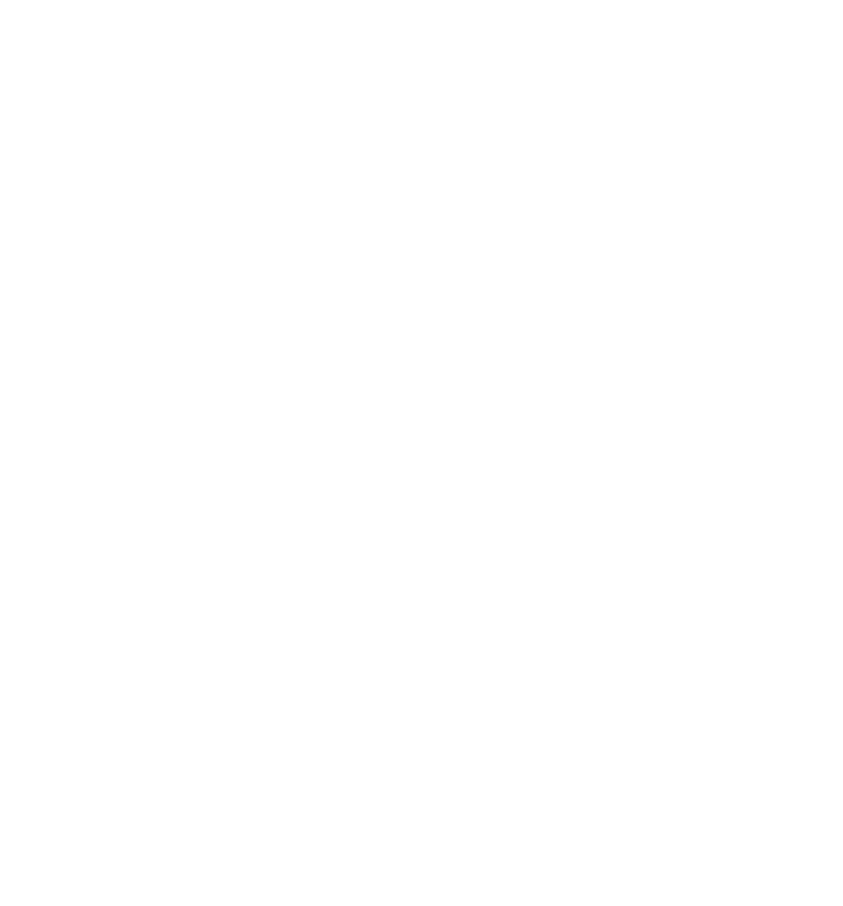
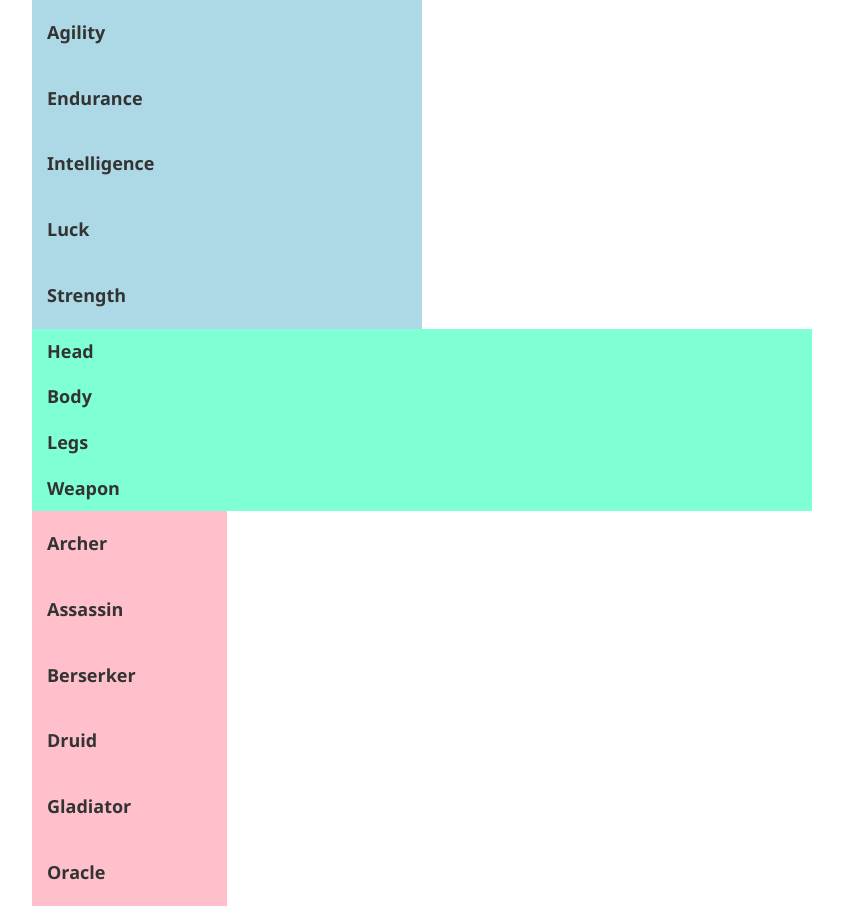
Before and after one commit to soundwanders/makehero, a plain HTML site: page index.html in a window 1280 px wide. Shown: the whole page, without its empty margins (23-866 px from the left). Before the commit the page ends 800 px from the top, so only its background shows below. Drawn offline with nearby package versions, Linux system fonts and the light colour scheme.

Commit message:
setting up project skeleton, using Bootstrap for UI design

```diff
--- a/assets/herostyle.css
+++ b/assets/herostyle.css
@@ -1 +1,76 @@
 /* CSS */
+
+/* Stats */
+.col-sm-4 {
+    background-color: lightblue;
+    font-family:'Segoe UI', Tahoma, Geneva, Verdana, sans-serif;
+    font-size: 18px;
+    font-weight: 600;
+}
+    .agility {
+        padding: 20px 0 20px 0;
+    }
+    .endurance {
+        padding: 20px 0 20px 0;
+    }
+    .intelligence {
+        padding: 20px 0 20px 0;
+    }
+    .luck {
+        padding: 20px 0 20px 0;
+    }
+    .strength {
+        padding: 20px 0 20px 0;
+    }
+
+/* Hero Classes */
+.col-sm-2 {
+    background-color: pink;
+    font-family:'Segoe UI', Tahoma, Geneva, Verdana, sans-serif;
+    font-size: 18px;
+    font-weight: 600;
+}
+
+    .archer {
+        padding: 20px 0 20px 0;
+    }
+    .assassin {
+        padding: 20px 0 20px 0;
+    }
+    .berserker {
+        padding: 20px 0 20px 0;
+    }
+    .druid {
+        padding: 20px 0 20px 0;
+    }
+    .gladiator {
+        padding: 20px 0 20px 0;
+    }
+    .oracle {
+        padding: 20px 0 20px 0;
+    }
+
+/* Build Hero Display */
+.col-sm-8 {
+    background-color: aquamarine;
+    font-family:'Segoe UI', Tahoma, Geneva, Verdana, sans-serif;
+    font-size: 18px;
+    font-weight: 600;
+}
+    .head {
+        padding: 10px;
+    }
+    .body {
+        padding: 10px;
+    }
+    .legs {
+        padding: 10px;
+    }
+    .weapon {
+        padding: 10px;
+    }
+
+.progress {
+    width: 25%;
+    background-color: black;
+}
--- a/index.html
+++ b/index.html
@@ -1,4 +1,134 @@
 <!DOCTYPE html>
+<html lang="en">
 
+<head>
+    <meta charset="utf-8">
+    <meta name="viewport" content="width=device-width, initial-scale=1">
+
+    <link rel="stylesheet" type="text/css" href="assets/herostyle.css">
+    <link rel="stylesheet" href="https://maxcdn.bootstrapcdn.com/bootstrap/3.4.1/css/bootstrap.min.css">
+    <script src="https://ajax.googleapis.com/ajax/libs/jquery/3.5.1/jquery.min.js"></script>
+    <script src="https://maxcdn.bootstrapcdn.com/bootstrap/3.4.1/js/bootstrap.min.js"></script>
+</head>
+
+<title>
+    Make A Hero
+</title>
+
+<body>
+<div class = "container">
+    <!-- stats -->
+    <div id = "heroStats">
+
+        <div class = "row">
+            <div class="col-sm-4 agility">
+                Agility
+            </div>
+        </div>
+
+        <div class = "row">
+            <div class="col-sm-4 endurance">
+                Endurance
+            </div>
+        </div>
+
+        <div class = "row">
+            <div class="col-sm-4 intelligence">
+                Intelligence
+            </div>
+        </div>
+
+        <div class = "row">
+            <div class="col-sm-4 luck">
+                Luck
+            </div>
+        </div>
+
+        <div class = "row">
+            <div class="col-sm-4 strength">
+                Strength
+            </div>
+        </div>
+
+    </div>
+</div>
+
+<div class = "container">
+    <!-- build hero display -->
+    <div id = "buildHero">
+
+        <div class = "row">
+            <div class="col-sm-8 head">
+                Head
+            </div>
+        </div>
+
+        <div class = "row">
+            <div class="col-sm-8 body">
+                Body
+            </div>
+        </div>
+
+        <div class = "row">
+            <div class="col-sm-8 legs">
+                Legs
+            </div>
+        </div>
+
+        <div class = "row">
+            <div class = "col-sm-8 weapon">
+                Weapon
+            </div>
+        </div>
+
+    </div>
+</div>
+
+<div class = "container">
+    <!-- hero class choices -->
+    <div id = "chooseClass">
+        <div class = "row">
+            <div class="col-sm-2 archer">
+                Archer
+            </div>
+        </div>
+
+        <div class = "row">
+            <div class="col-sm-2 assassin">
+                Assassin
+            </div>
+        </div>
+
+        <div class = "row">
+            <div class="col-sm-2 berserker">
+                Berserker
+            </div>
+        </div>
+
+        <div class = "row">
+            <div class ="col-sm-2 druid">
+                Druid
+            </div>
+        </div>
+
+        <div class = "row">
+            <div class = "col-sm-2 gladiator">
+                Gladiator
+            </div>
+        </div>
+
+        <div class = "row">
+            <div class = "col-sm-2 oracle">
+                Oracle
+            </div>
+        </div>
+
+    </div>
+
+</div>
+
+</body>
 
 </html>
+
+<html>
```
